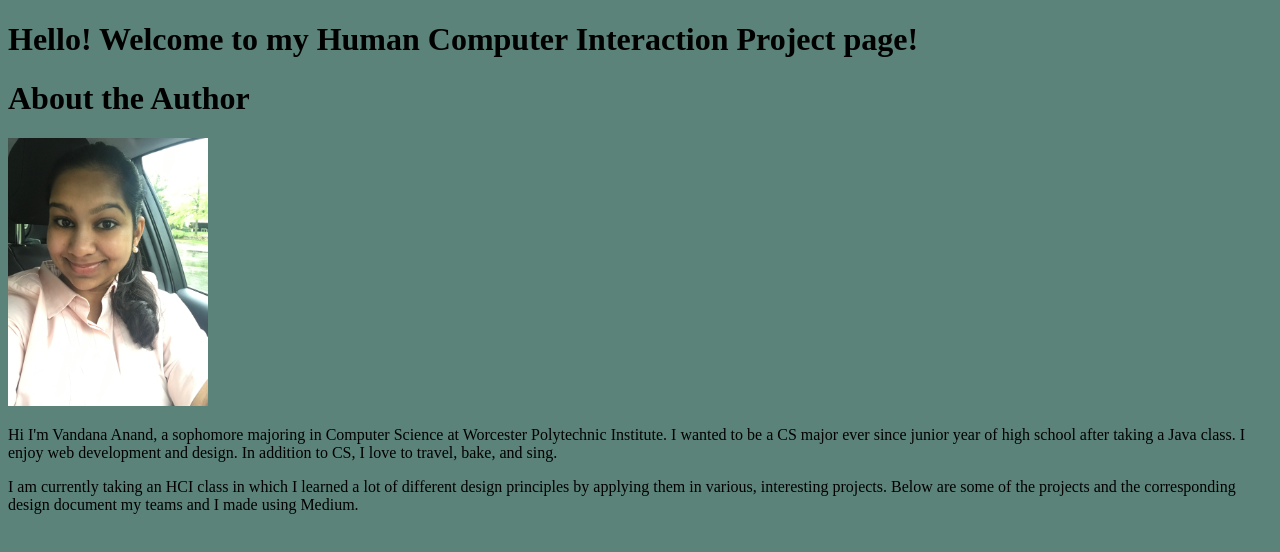
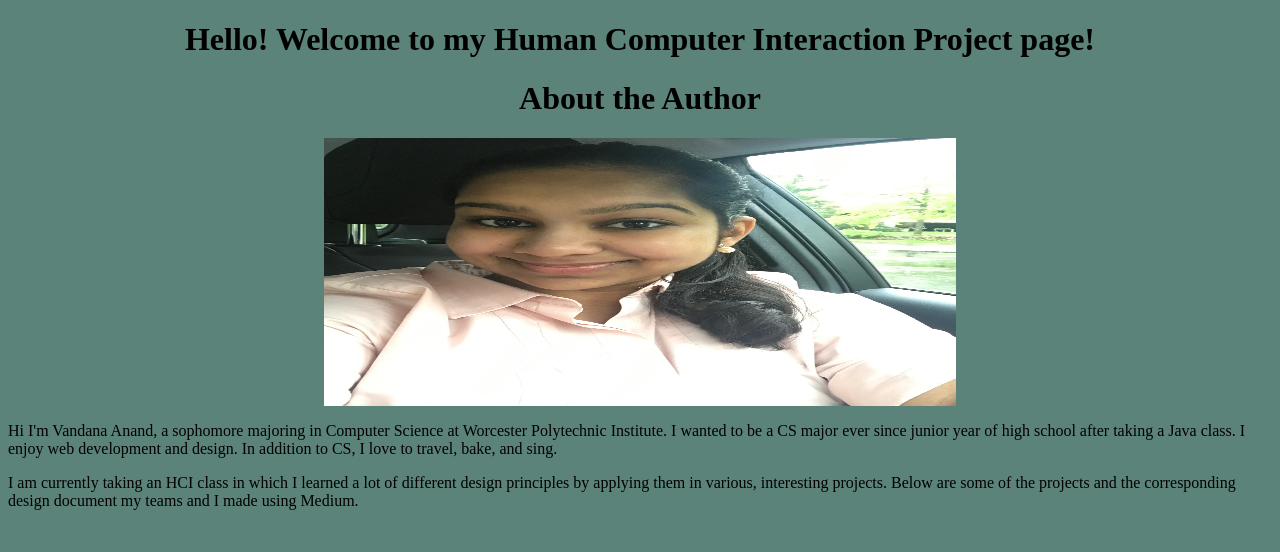
Before and after one commit to vanand23/vanand23.github.io, a plain HTML site: page index.html in a window 1280 px wide. Drawn offline with Linux system fonts and the light colour scheme.

Commit message:
second commit

```diff
--- a/index.html
+++ b/index.html
@@ -27,13 +27,20 @@ body {
 
 }
 
+.center{
+	display: block;
+	margin-left: auto;
+	margin-right: auto;
+	width: 50%;
+}
+
 </style>
 </head>
 <body>
 
-<h1> Hello! Welcome to my Human Computer Interaction Project page! </h1>
-<h1> About the Author </h1>
-<img src="mypic.jpg" alt="My profile picture" width="200" height="268">
+<h1 style="text-align:center;"> Hello! Welcome to my Human Computer Interaction Project page! </h1>
+<h1 style="text-align:center;"> About the Author </h1>
+<img src="mypic.jpg" alt="My profile picture" class="center" width="200" height="268">
 <p> Hi I'm Vandana Anand, a sophomore majoring in Computer Science at Worcester Polytechnic Institute. I wanted to be a CS major ever since junior year of high school after taking a Java class. I enjoy web development and design. In addition to CS, I love to travel, bake, and sing. </p>
 
 <p>I am currently taking an HCI class in which I learned a lot of different design principles by applying them in various, interesting projects. Below are some of the projects and the corresponding design document my teams and I made using Medium. </p>
```
